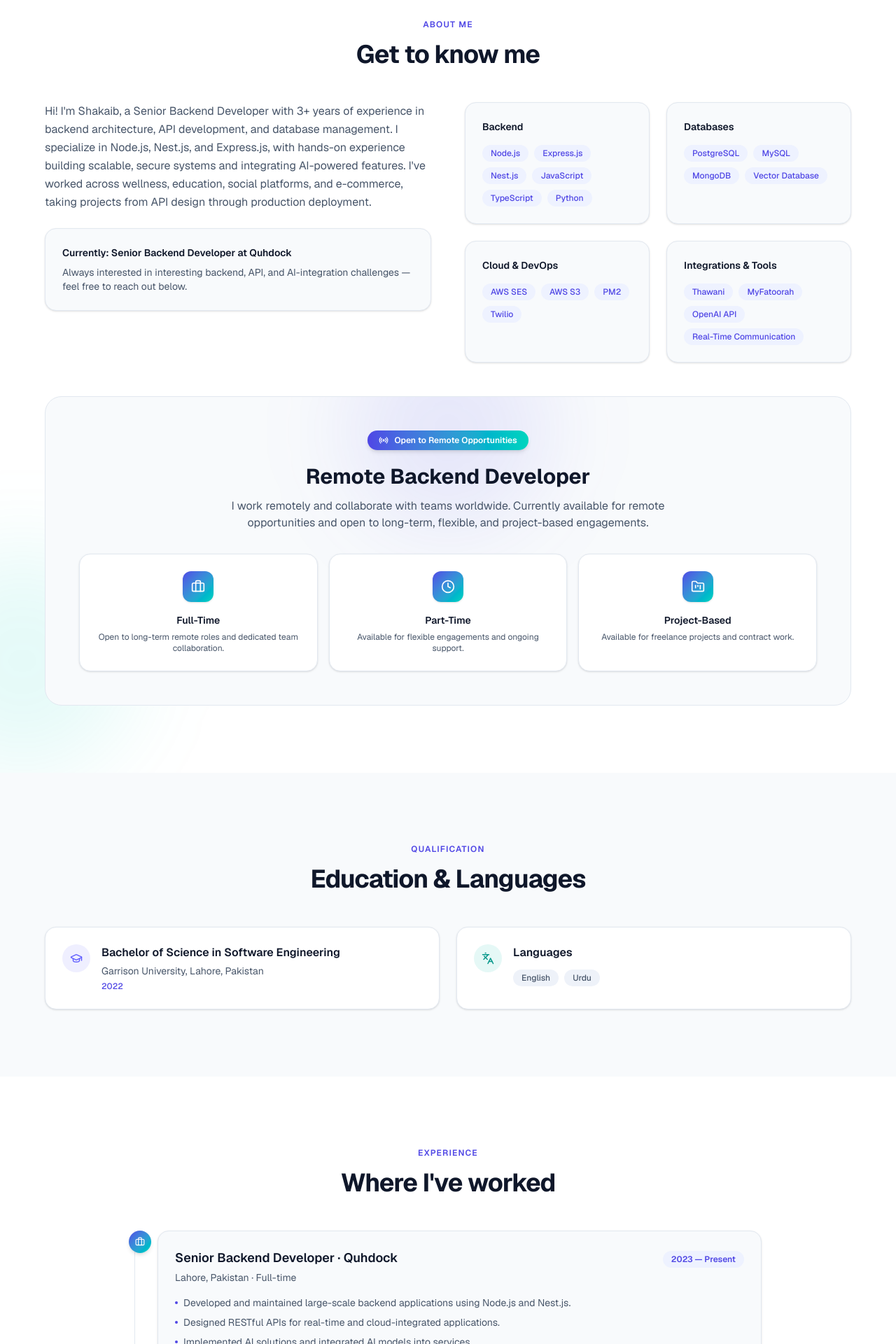
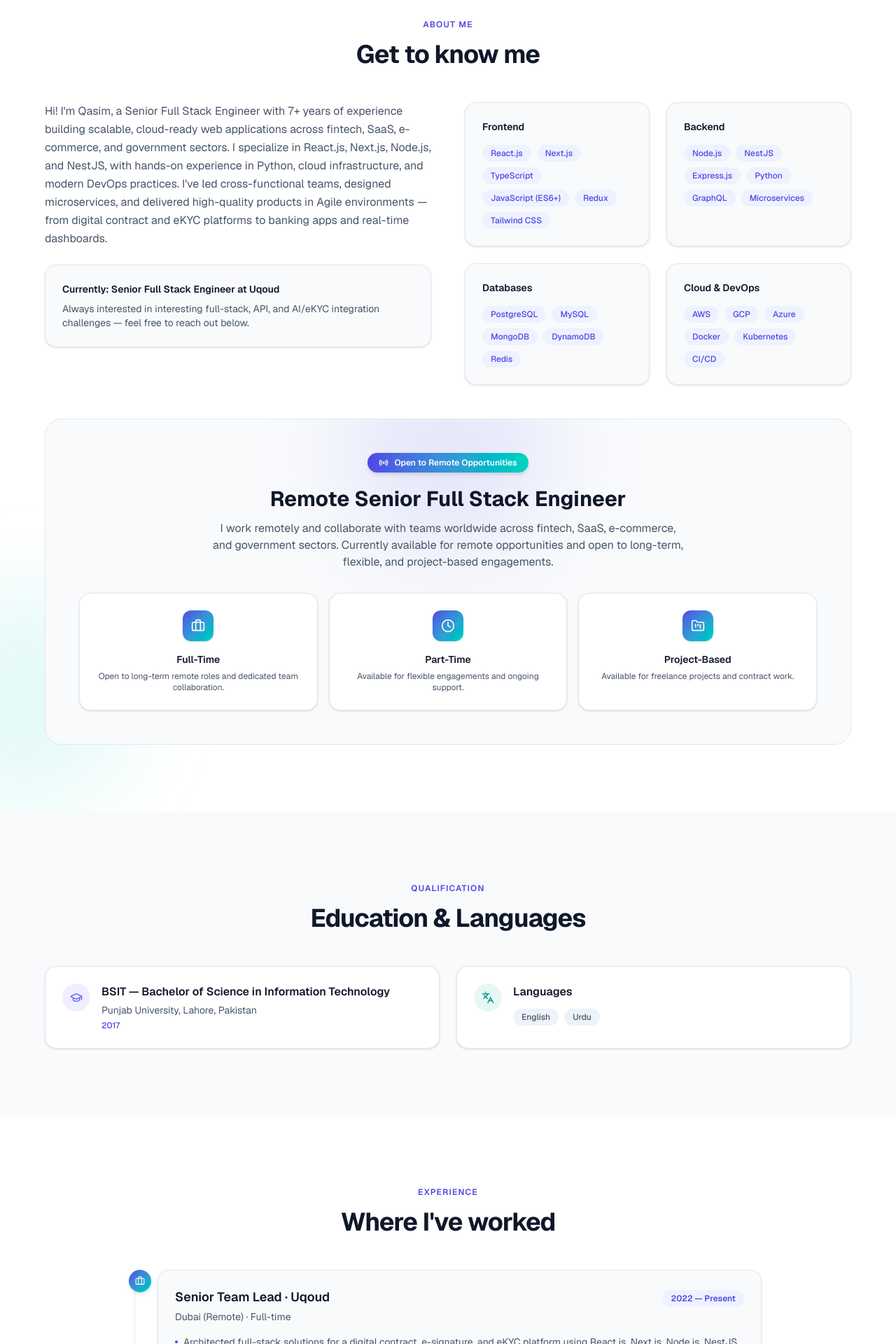
Before and after one commit to SyedQasim1/qasim-portfolio, a Next.js app: page / in a window 1280 px wide. Shown: the part 880-2800 px from the top of the page at 70% size. Built offline with nearby package versions, Linux system fonts and the light colour scheme; a web font is replaced by a local one.

Commit message:
portfolio

```diff
--- a/src/components/About.tsx
+++ b/src/components/About.tsx
@@ -20,11 +20,11 @@ export default function About() {
             </p>
             <Card>
               <p className="text-sm font-semibold text-[var(--color-fg)]">
-                Currently: {profile.title} at Quhdock
+                Currently: {profile.title} at Uqoud
               </p>
               <p className="mt-2 text-sm text-[var(--color-fg-muted)]">
-                Always interested in interesting backend, API, and AI-integration
-                challenges — feel free to reach out below.
+                Always interested in interesting full-stack, API, and AI/eKYC
+                integration challenges — feel free to reach out below.
               </p>
             </Card>
           </div>
--- a/src/components/Contact.tsx
+++ b/src/components/Contact.tsx
@@ -13,7 +13,7 @@ const contactItems = [
   { icon: Mail, label: "Email", value: profile.email, href: `mailto:${profile.email}` },
   { icon: Phone, label: "Phone", value: profile.phone, href: `tel:${profile.phone.replace(/\s+/g, "")}` },
   { icon: MapPin, label: "Location", value: profile.location },
-  { icon: LinkedinIcon, label: "LinkedIn", value: "shakiab-ur-rehman", href: profile.linkedin },
+  { icon: LinkedinIcon, label: "LinkedIn", value: "syed-muhammad-qasim-asif", href: profile.linkedin },
 ];
 
 export default function Contact() {
--- a/src/components/Hero.tsx
+++ b/src/components/Hero.tsx
@@ -44,7 +44,7 @@ export default function Hero() {
         <div className="mt-8 flex flex-wrap items-center justify-center gap-4">
           <a
             href={profile.resumeFile}
-            download="Shakaib Ur Rehman (Software Engineer).pdf"
+            download="Syed Muhammad Qasim (Senior Full Stack Engineer).pdf"
             className="inline-flex items-center gap-2 rounded-full bg-[var(--color-accent)] px-6 py-3 text-sm font-semibold text-[var(--color-accent-fg)] shadow-lg shadow-[var(--color-accent)]/25 transition-all hover:scale-[1.03] hover:shadow-xl hover:shadow-[var(--color-accent)]/40"
           >
             <Download size={16} />
--- a/src/components/Portfolio.tsx
+++ b/src/components/Portfolio.tsx
@@ -14,7 +14,7 @@ export default function Portfolio() {
         <SectionHeading
           eyebrow="Portfolio"
           title="Selected projects"
-          description="Backend systems and platforms I've designed, built, and shipped."
+          description="Full-stack platforms and products I've designed, built, and shipped."
         />
 
         <div className="grid gap-6 sm:grid-cols-2 lg:grid-cols-3">
--- a/src/components/Skills.tsx
+++ b/src/components/Skills.tsx
@@ -20,7 +20,7 @@ export default function Skills() {
         <SectionHeading
           eyebrow="Skills"
           title="Technologies I work with"
-          description="A snapshot of the languages, frameworks, and tools I use to design and ship backend systems."
+          description="A snapshot of the languages, frameworks, and tools I use to design and ship full-stack systems."
         />
 
         <div className="grid gap-6 sm:grid-cols-2 lg:grid-cols-3">
--- a/src/data/content.ts
+++ b/src/data/content.ts
@@ -2,29 +2,29 @@
 // Edit the values here to update the site — no need to touch components.
 
 export const profile = {
-  name: "Shakaib Ur Rehman",
-  nameUrdu: "شکیب الرحمٰن",
-  title: "Senior Backend Developer",
-  location: "Lahore, Pakistan",
-  phone: "+92 323 7500667",
-  email: "shakiabchudry498@gmail.com",
-  linkedin: "http://linkedin.com/in/shakiab-ur-rehman-a7626a13b",
+  name: "Syed Muhammad Qasim",
+  nameUrdu: "سید محمد قاسم",
+  title: "Senior Full Stack Engineer",
+  location: "Dubai, UAE (Remote)",
+  phone: "+92 334 9817570",
+  email: "syedqasim.work@gmail.com",
+  linkedin: "https://www.linkedin.com/in/syed-muhammad-qasim-asif/",
   // Digits only, country code first, no leading 0 — required format for wa.me links.
-  whatsappNumber: "923237500667",
+  whatsappNumber: "923349817570",
   whatsappMessage:
-    "Hi Shakaib, I found your portfolio and I'd like to discuss a project with you.",
+    "Hi Qasim, I found your portfolio and I'd like to discuss a project with you.",
   resumeFile: "/resume.pdf",
   tagline:
-    "Building scalable, secure backend systems with 3+ years of experience across wellness, education, social, and e-commerce platforms.",
+    "Building scalable, cloud-ready web applications with 7+ years of experience across fintech, SaaS, e-commerce, and government sectors.",
   summary:
-    "Hi! I'm Shakaib, a Senior Backend Developer with 3+ years of experience in backend architecture, API development, and database management. I specialize in Node.js, Nest.js, and Express.js, with hands-on experience building scalable, secure systems and integrating AI-powered features. I've worked across wellness, education, social platforms, and e-commerce, taking projects from API design through production deployment.",
+    "Hi! I'm Qasim, a Senior Full Stack Engineer with 7+ years of experience building scalable, cloud-ready web applications across fintech, SaaS, e-commerce, and government sectors. I specialize in React.js, Next.js, Node.js, and NestJS, with hands-on experience in Python, cloud infrastructure, and modern DevOps practices. I've led cross-functional teams, designed microservices, and delivered high-quality products in Agile environments — from digital contract and eKYC platforms to banking apps and real-time dashboards.",
 };
 
 export const availability = {
   badge: "Open to Remote Opportunities",
-  title: "Remote Backend Developer",
+  title: "Remote Senior Full Stack Engineer",
   description:
-    "I work remotely and collaborate with teams worldwide. Currently available for remote opportunities and open to long-term, flexible, and project-based engagements.",
+    "I work remotely and collaborate with teams worldwide across fintech, SaaS, e-commerce, and government sectors. Currently available for remote opportunities and open to long-term, flexible, and project-based engagements.",
   options: [
     {
       title: "Full-Time",
@@ -42,35 +42,35 @@ export const availability = {
 };
 
 export const stats = [
-  { value: "3+", label: "Years Experience" },
-  { value: "6+", label: "Projects Delivered" },
-  { value: "15+", label: "Technologies" },
+  { value: "7+", label: "Years Experience" },
+  { value: "5+", label: "Projects Delivered" },
+  { value: "20+", label: "Technologies" },
 ];
 
 export const aboutSkillGroups = [
   {
+    title: "Frontend",
+    items: ["React.js", "Next.js", "TypeScript", "JavaScript (ES6+)", "Redux", "Tailwind CSS"],
+  },
+  {
     title: "Backend",
-    items: ["Node.js", "Express.js", "Nest.js", "JavaScript", "TypeScript", "Python"],
+    items: ["Node.js", "NestJS", "Express.js", "Python", "GraphQL", "Microservices"],
   },
   {
     title: "Databases",
-    items: ["PostgreSQL", "MySQL", "MongoDB", "Vector Database"],
+    items: ["PostgreSQL", "MySQL", "MongoDB", "DynamoDB", "Redis"],
   },
   {
     title: "Cloud & DevOps",
-    items: ["AWS SES", "AWS S3", "PM2", "Twilio"],
-  },
-  {
-    title: "Integrations & Tools",
-    items: ["Thawani", "MyFatoorah", "OpenAI API", "Real-Time Communication"],
+    items: ["AWS", "GCP", "Azure", "Docker", "Kubernetes", "CI/CD"],
   },
 ];
 
 export const education = [
   {
-    degree: "Bachelor of Science in Software Engineering",
-    school: "Garrison University, Lahore, Pakistan",
-    period: "2022",
+    degree: "BSIT — Bachelor of Science in Information Technology",
+    school: "Punjab University, Lahore, Pakistan",
+    period: "2017",
   },
 ];
 
@@ -85,18 +85,57 @@ export const aiTools = [
 
 export const experience = [
   {
-    company: "Quhdock",
-    role: "Senior Backend Developer",
-    location: "Lahore, Pakistan",
-    period: "2023 — Present",
+    company: "Uqoud",
+    role: "Senior Team Lead",
+    location: "Dubai (Remote)",
+    period: "2022 — Present",
     type: "Full-time",
     points: [
-      "Developed and maintained large-scale backend applications using Node.js and Nest.js.",
-      "Designed RESTful APIs for real-time and cloud-integrated applications.",
-      "Implemented AI solutions and integrated AI models into services.",
-      "Built reusable backend modules and optimized API performance.",
-      "Collaborated with cross-functional teams including QA, design, and product management.",
-      "Integrated 3rd-party services such as Thawani Communication Services.",
+      "Architected full-stack solutions for a digital contract, e-signature, and eKYC platform using React.js, Next.js, Node.js, NestJS, and GCP.",
+      "Integrated AI-based OCR/MRZ, facial recognition, and identity verification services.",
+      "Designed microservices for document workflows, contract states, payments, and user management.",
+      "Implemented CI/CD pipelines with GitHub Actions and Docker-based deployments.",
+      "Led frontend, backend, and mobile teams ensuring cross-functional alignment and timely delivery.",
+      "Optimized accessibility, SEO, and system performance across the platform.",
+    ],
+  },
+  {
+    company: "Aion Digital",
+    role: "Senior Software Engineer",
+    location: "Remote",
+    period: "2019 — 2022",
+    type: "Full-time",
+    points: [
+      "Built banking app modules including onboarding, card issuance, financing, and reporting using React.js and Node.js.",
+      "Developed backend microservices in Node.js, NestJS, and Python deployed on Azure.",
+      "Integrated national ID verification, payment systems, and communication services.",
+      "Used PostgreSQL, MySQL, and Knex for enterprise-grade data operations.",
+      "Collaborated with product, QA, and DevOps teams in Scrum-based workflows.",
+    ],
+  },
+  {
+    company: "Virtual Force",
+    role: "Senior Software Engineer",
+    location: "Remote",
+    period: "2017 — 2019",
+    type: "Full-time",
+    points: [
+      "Delivered API-driven solutions for healthcare and SaaS platforms.",
+      "Developed dashboards, admin panels, and reusable UI components.",
+      "Mentored junior developers and improved CI/CD reliability.",
+      "Focused on performance tuning, caching, and API optimization.",
+    ],
+  },
+  {
+    company: "Tkxel",
+    role: "Software Engineer",
+    location: "Lahore, Pakistan",
+    period: "2017",
+    type: "Full-time",
+    points: [
+      "Built full-stack features for EvaluSkills using React.js, Node.js, and PostgreSQL.",
+      "Implemented RBAC, form flows, visual analytics, and automated deployments.",
+      "Wrote unit tests (Jest, Mocha) and supported production releases.",
     ],
   },
 ];
@@ -113,100 +152,80 @@ export type Project = {
 
 export const projects: Project[] = [
   {
-    name: "MyScienceLand",
-    role: "Team Lead Backend Developer",
-    location: "United Kingdom",
+    name: "Uqoud",
+    role: "Senior Team Lead",
+    location: "Dubai, UAE",
     description:
-      "An education platform with student dashboards and AI-powered assessment tools.",
-    tech: ["Next.js", "NestJS", "AWS", "MongoDB", "GPT-4"],
+      "A digital contract, e-signature, and eKYC platform with role-based, real-time access control.",
+    tech: ["React.js", "Next.js", "Node.js", "NestJS", "Python", "GCP"],
     features: [
-      "Built dashboards and student tools using Next.js",
-      "Performance-optimized UI rendering",
-      "AI-powered assessment features for automatic quiz generation",
-      "Led backend development, API design, and team coordination",
+      "Developed scalable contract workflow systems with role-based, real-time access control",
+      "Integrated OCR and eKYC solutions for identity verification",
+      "Designed scalable, serverless APIs for high availability",
+    ],
+    url: "https://platform.uqoud.com",
+  },
+  {
+    name: "Cbuy",
+    role: "Full Stack Engineer",
+    description:
+      "A business marketplace platform for buying and selling businesses with advanced search and matching.",
+    tech: ["Next.js", "NestJS", "PostgreSQL", "PayPal"],
+    features: [
+      "Developed a platform for buying and selling businesses with advanced search and matching features",
+      "Implemented structured company listings including turnover, location, and ownership details",
+      "Integrated secure payment processing using PayPal for service charges",
+      "Built a real-time messaging system connecting buyers, sellers, and industry experts",
     ],
   },
   {
-    name: "Socalii",
-    role: "Senior Backend Developer",
-    location: "Oman",
+    name: "InsuranceMarket.ae",
+    role: "Full Stack Engineer",
     description:
-      "A social & business platform combining networking, commerce, and content tools.",
-    tech: ["React", "Tailwind CSS", "Node.js", "Express.js", "MongoDB"],
+      "Migrated core insurance platform modules from a monolithic architecture to microservices.",
+    tech: ["Node.js", "Python", "NestJS", "PostgreSQL", "Redis", "Docker", "AWS"],
     features: [
-      "Role-based login supporting business and individual accounts",
-      "Digital business card generation for individual users",
-      "Store management with product categorization and sales tracking",
-      "CV builder and social media content posting",
-      "Barcode and QR scanner integration",
+      "Migrated core modules from a monolithic architecture to microservices",
+      "Implemented Redis caching to optimise high-traffic APIs",
+      "Automated CI/CD pipelines and improved infrastructure monitoring",
     ],
   },
   {
-    name: "LovetoAir",
-    role: "Backend Developer",
-    location: "USA",
+    name: "Cryptoslam",
+    role: "Full Stack Engineer",
     description:
-      "A review platform for user-generated seller feedback and moderation.",
-    tech: ["Node.js", "NestJS", "PostgreSQL", "AWS"],
+      "High-performance, real-time dashboards for large crypto datasets.",
+    tech: ["React.js", "Next.js", "Node.js", "NestJS", "PostgreSQL", "Tailwind CSS"],
     features: [
-      "Platform for user-generated seller reviews with feedback management",
-      "APIs for review submission, moderation, and analytics",
-      "Secure user authentication and data management",
+      "Built high-performance, real-time dashboards for large datasets",
+      "Reduced API response and frontend rendering time by 30%",
     ],
+    url: "https://cryptoslam.io",
   },
   {
-    name: "Aviaero",
-    role: "Backend Developer",
-    location: "Germany",
+    name: "Eatzy",
+    role: "Full Stack Engineer",
     description:
-      "A student learning platform with structured study plans and an AI tutor chatbot.",
-    tech: ["NestJS", "PostgreSQL", "OpenAI API", "JWT", "AWS", "Git"],
+      "A multi-platform food delivery system for restaurants, customers, and riders.",
+    tech: ["React.js", "Redux", "Redux-Saga"],
     features: [
-      "AI chatbot for study support, explanations, and doubt solving",
-      "Subject-wise structured study plans for guided learning",
-      "Personalized learning experience to improve student performance",
-    ],
-  },
-  {
-    name: "SysPOS",
-    role: "Backend Developer",
-    location: "UAE",
-    description:
-      "A point-of-sale system for transactions, inventory, and staff performance tracking.",
-    tech: ["Express.js", "MySQL", "AWS"],
-    features: [
-      "POS system for transactions, inventory management, and sales reports",
-      "Reorder alerts and commission tracking",
-      "Optimized backend performance for high-volume transactions",
-    ],
-  },
-  {
-    name: "LimoGuard",
-    role: "Backend Developer",
-    location: "Invenza, Qatar",
-    description:
-      "A multi-tenant fleet management SaaS backend for limousine companies across Qatar.",
-    tech: ["NestJS", "MongoDB", "Redis", "Twilio", "MyFatoorah"],
-    features: [
-      "Risk auto-escalation engine with atomic MongoDB operations for payment risk states",
-      "Per-company configurable cron jobs for auto-debit and reminders via @nestjs/schedule and Redis distributed locks",
-      "MyFatoorah payment gateway integration for tokenized charging and paylinks",
-      "WhatsApp + SMS notifications via Twilio for payment alerts",
-      "Deployed to production with PM2 across staging and production",
+      "Implemented restaurant management features including menu and order handling",
+      "Built customer-facing ordering and real-time tracking functionality",
+      "Designed scalable backend services to handle high traffic",
     ],
   },
 ];
 
 export const services = [
   {
-    title: "Backend API Development",
+    title: "Full-Stack Web Application Development",
     description:
-      "Designing and building RESTful APIs with Node.js, Express.js, and Nest.js for real-time and cloud-integrated applications.",
+      "Designing and building end-to-end web applications with React.js, Next.js, Node.js, and NestJS.",
     points: [
-      "RESTful & modular API design",
-      "Authentication & authorization (JWT)",
-      "Real-time communication",
-      "Performance optimization",
+      "React.js & Next.js frontend engineering",
+      "RESTful & GraphQL API design",
+      "Microservices architecture",
+      "Performance & accessibility optimization",
     ],
   },
   {
@@ -215,31 +234,31 @@ export const services = [
       "Modeling and managing relational and NoSQL databases for scalable, reliable systems.",
     points: [
       "PostgreSQL & MySQL schema design",
-      "MongoDB & vector database modeling",
-      "Query optimization",
-      "Data integrity & migrations",
+      "MongoDB & DynamoDB modeling",
+      "Redis caching strategies",
+      "Query optimization & data migrations",
     ],
   },
   {
-    title: "Cloud & Third-Party Integrations",
+    title: "Cloud, DevOps & Microservices",
     description:
-      "Connecting applications to cloud infrastructure and third-party services for payments, messaging, and storage.",
+      "Architecting cloud-ready infrastructure and CI/CD pipelines across AWS, GCP, and Azure.",
     points: [
-      "AWS (SES, S3), PM2 deployment",
-      "Payment gateways (MyFatoorah, Thawani)",
-      "Twilio SMS & WhatsApp notifications",
-      "Cron-based scheduled jobs",
+      "AWS, GCP & Azure infrastructure",
+      "Docker & Kubernetes deployments",
+      "CI/CD pipelines (GitHub Actions, GitLab CI)",
+      "Monitoring, logging & infrastructure automation",
     ],
   },
   {
-    title: "AI-Powered Feature Integration",
+    title: "AI/OCR & Identity Verification Integrations",
     description:
-      "Embedding AI models into backend services to power chatbots, assessments, and automation.",
+      "Embedding AI-powered OCR, eKYC, and identity verification services into production platforms.",
     points: [
-      "OpenAI / GPT-4 API integration",
-      "AI chatbot & virtual tutor backends",
-      "Automated content generation",
-      "AI-assisted development workflow",
+      "AI-based OCR/MRZ & facial recognition",
+      "eKYC & identity verification workflows",
+      "Payment gateway integrations (Payfort, PayPal)",
+      "Realtime dashboards & notifications",
     ],
   },
 ];
```
Also changed, not shown: 1 other file (tests, documents, lock files or other folders).
